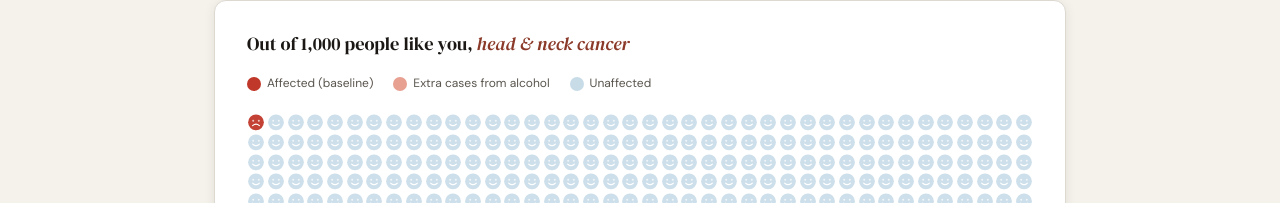
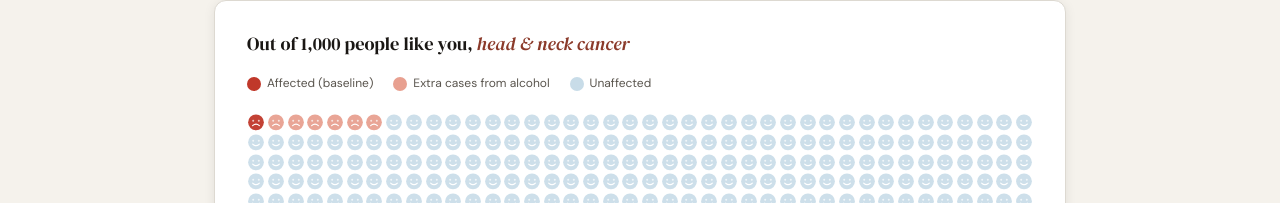
Before and after one commit to LucasAntoine-Ottawa/ACRE_tool, a plain HTML site: page index.html in a window 1280 px wide. Shown: the part 490-693 px from the top of the page. Drawn offline with Linux system fonts and the light colour scheme.

Commit message:
Update index.html
fixed issue in line 586

```diff
--- a/index.html
+++ b/index.html
@@ -583,7 +583,7 @@ function alcoholRisk(disease, age, sex, drinks) {
 
   // Formula from compute_risk.py:
   // (RR / (prev*RR + (1-prev))) * baseline
-  const adjusted = (rr / (prev * rr + (1 - prev))) * baseline;
+  const adjusted = (rr / (prev * rr * (1 - prev))) * baseline;
   return { baseline, adjusted };
 }
 
```
